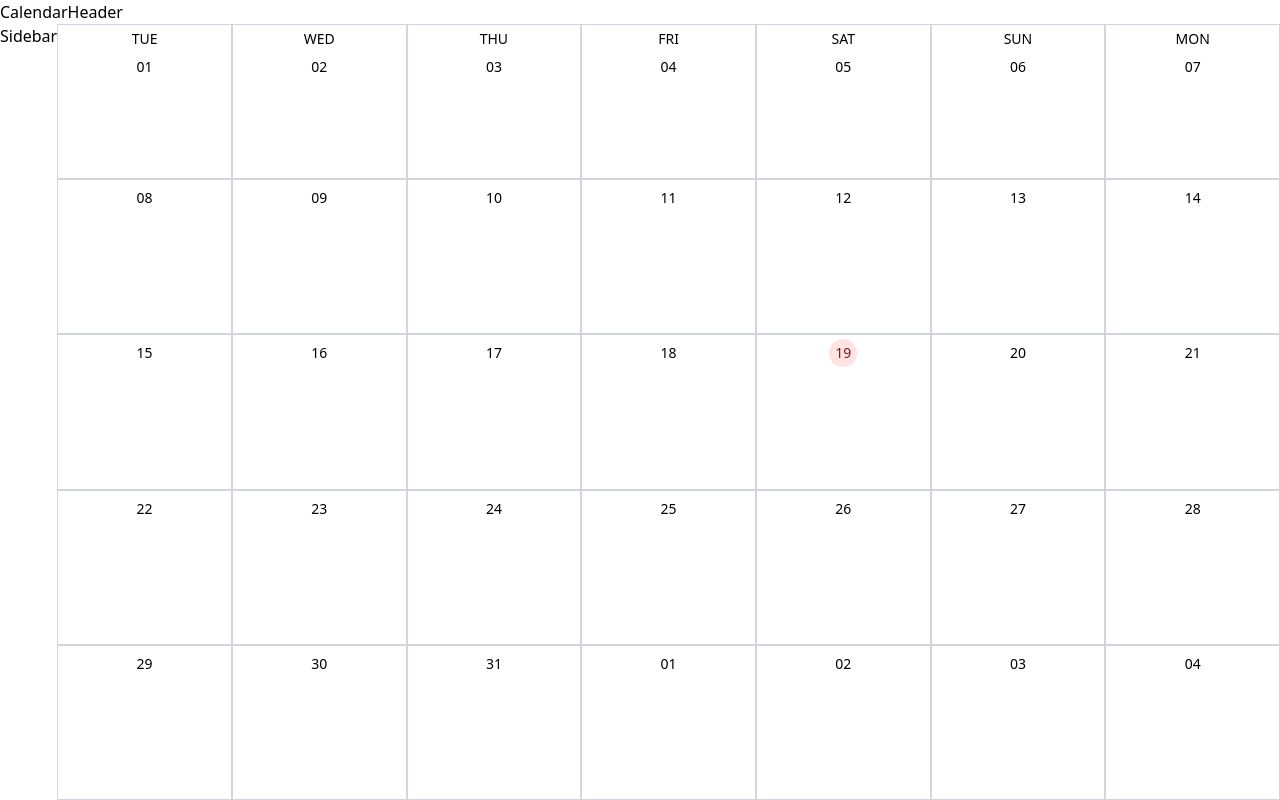
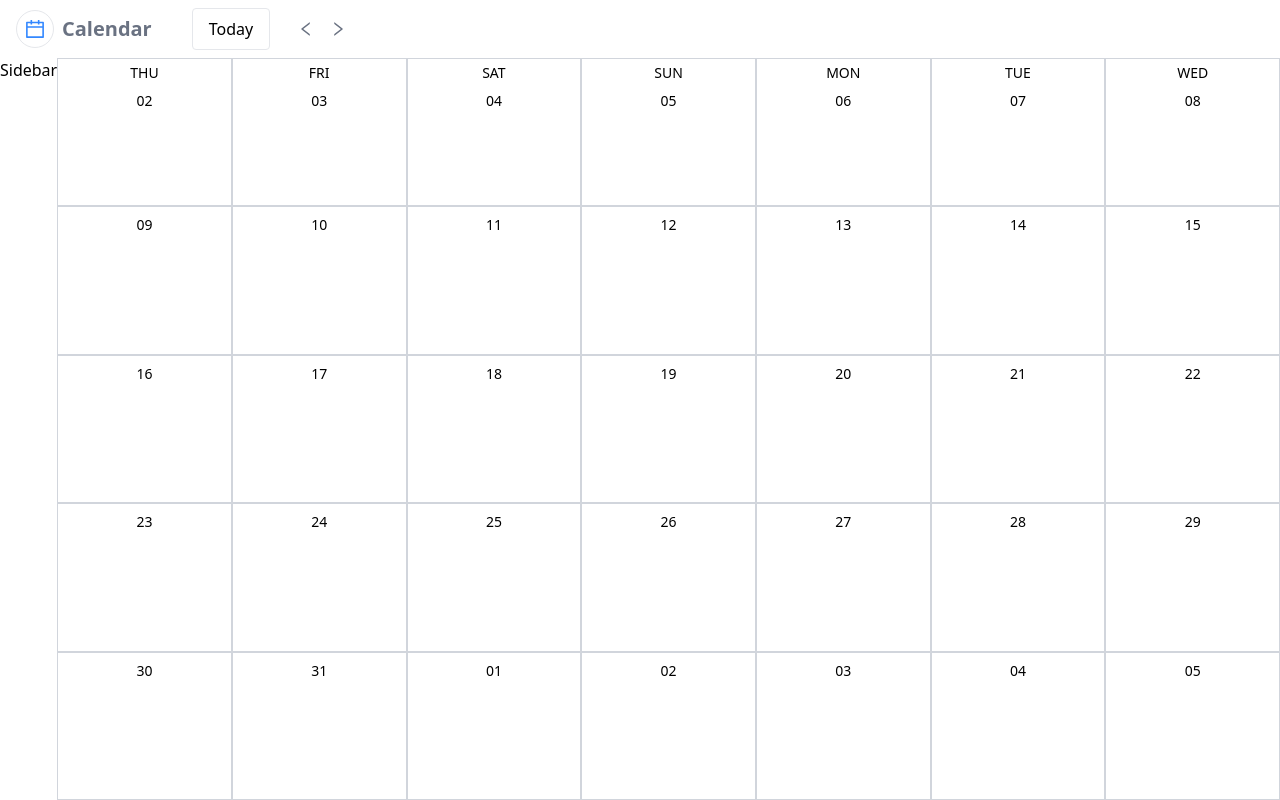
Before and after one commit to himanshu-mishra22/Event-Calendar, a React (Vite) app: page / in a window 1280 px wide. Built offline with nearby package versions, Linux system fonts and the light colour scheme.

Commit message:
header created, need to work on UI, context not working, next and previous month not rendering

```diff
--- a/package.json
+++ b/package.json
@@ -10,6 +10,7 @@
     "preview": "vite preview"
   },
   "dependencies": {
+    "@ant-design/icons": "^5.6.1",
     "@tailwindcss/vite": "^4.1.11",
     "dayjs": "^1.11.13",
     "react": "^19.1.0",
--- a/src/App.jsx
+++ b/src/App.jsx
@@ -1,4 +1,4 @@
-import { useState } from 'react'
+import { useContext, useEffect, useState } from 'react'
 import reactLogo from './assets/react.svg'
 import viteLogo from '/vite.svg'
 import './App.css'
@@ -6,10 +6,17 @@ import { getMonth } from './utils/utils'
 import CalendarHeader from './components/CalendarHeader'
 import Sidebar from './components/Sidebar'
 import Month from './components/Month'
+import Context from './context/Context'
 
 function App() {
   // console.table(getMonth(3))
   const [currMonth,setCurrMonth] = useState(getMonth());
+  const {monthIdx}= useContext(Context);
+
+  useEffect(()=>{
+    // console.error(monthIdx);
+    setCurrMonth(getMonth(monthIdx));
+  },[monthIdx])
 
   return (
    <>
--- a/src/components/CalendarHeader.jsx
+++ b/src/components/CalendarHeader.jsx
@@ -1,8 +1,35 @@
-import React from 'react'
+import { CalendarOutlined, LeftOutlined, RightOutlined } from '@ant-design/icons'
+import React, { useContext } from 'react'
+import Context from '../context/Context'
 
 const CalendarHeader = () => {
+    const {monthIdx,setMonthIdx} = useContext(Context);
+
+    const handlePrevMonth = ()=>{
+        setMonthIdx(monthIdx-1);
+    }
+    const handleNextMonth = ()=>{
+        setMonthIdx(monthIdx+1);
+    }
   return (
-    <div>CalendarHeader</div>
+    <header className='px-4 py-2 flex items-center'>
+        <CalendarOutlined style={{fontSize: '20px', color: '#38f'}} className='mr-2 border border-gray-200 p-2 rounded-full' />
+        <h1 className='mr-10 text-xl text-gray-500 font-bold'>Calendar</h1>
+
+        <button className="border border-gray-200 rounded py-2 px-4 mr-5">
+            Today
+        </button>
+         <button onClick={handlePrevMonth()}>
+            <span className='cursor-pointer text-gray-500 mx-2'>
+                <LeftOutlined />
+            </span>
+        </button>
+        <button onClick={handleNextMonth()}>
+            <span className='cursor-pointer text-gray-500 mx-2'>
+                <RightOutlined />
+            </span>
+        </button>
+    </header>
   )
 }
 
--- /dev/null
+++ b/src/context/Context.jsx
@@ -0,0 +1,8 @@
+import React, { createContext } from 'react'
+
+const Context = createContext({
+    monthIdx:0,
+    setMonthIdx: (idx)=>{}
+})
+
+export default Context
--- /dev/null
+++ b/src/context/ContextWrapper.jsx
@@ -0,0 +1,15 @@
+import { ContainerTwoTone } from '@ant-design/icons'
+import React, { useState } from 'react'
+import Context from './Context'
+import dayjs from 'dayjs'
+
+const ContextWrapper = ({childern}) => {
+    const  [monthIdx,setMonthIdx] = useState(dayjs().month())
+  return (
+    <Context.Provider value={{monthIdx,setMonthIdx}}>
+        {childern}
+    </Context.Provider>
+  )
+}
+
+export default ContextWrapper
```
Also changed, not shown: 1 other file (tests, documents, lock files or other folders).
